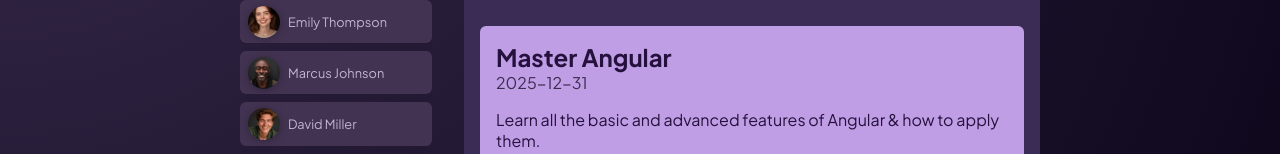
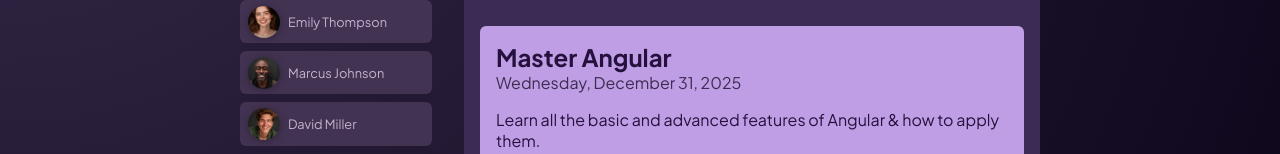
Before and after one commit to maverickdeepak/angular-task-app, an Angular app: page / in a window 1280 px wide. Both pictures are taken after a click on the button "Jasmine Washington". Shown: the part 332-486 px from the top of the page. Built offline with nearby package versions, Linux system fonts and the light colour scheme.

Commit message:
add pipe to date

```diff
--- a/src/app/tasks/task/task.component.html
+++ b/src/app/tasks/task/task.component.html
@@ -1,7 +1,7 @@
 <app-card>
     <article>
         <h2>{{task.title}}</h2>
-        <time>{{task.dueDate}}</time>
+        <time>{{task.dueDate | date: 'fullDate'}}</time>
         <p>{{task.summary}}</p>
         <p class="actions">
             <button (click)="completeTaskIDEmit()">Complete</button>
--- a/src/app/tasks/task/task.component.ts
+++ b/src/app/tasks/task/task.component.ts
@@ -1,11 +1,12 @@
 import { Component, EventEmitter, Input, Output } from "@angular/core";
 import { type Task } from "./task.modal";
 import { CardComponent } from "../../shared/card/card.component";
+import { DatePipe } from "@angular/common";
 
 @Component({
   selector: "app-task",
   standalone: true,
-  imports: [CardComponent],
+  imports: [CardComponent, DatePipe],
   templateUrl: "./task.component.html",
   styleUrl: "./task.component.css",
 })
```
